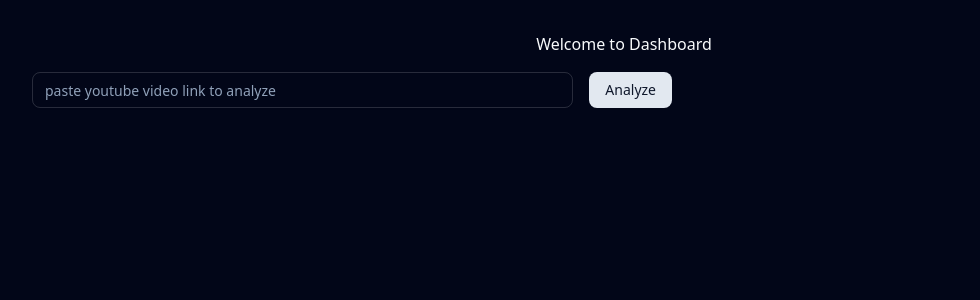
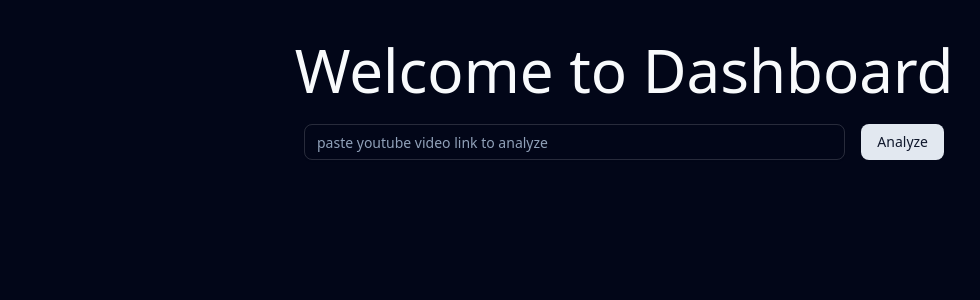
Before and after one commit to omerfcinoglu/sentimentAnalyzer-dashboard, a React (Vite) app in the folder frontend/: page / in a window 1280 px wide. Shown: the top 300 px of the page, without its empty margins (16-996 px from the left). Built offline with nearby package versions, Linux system fonts and the light colour scheme.

Commit message:
Update App.tsx

```diff
--- a/frontend/src/App.tsx
+++ b/frontend/src/App.tsx
@@ -1,12 +1,19 @@
 import './App.css'
 import { Dashboard } from './components/dashboard'
+import { AnalysisTable } from './components/AnalysisHistory/analysisTable'
 
 function App() {
 
   return (
     <div>
-      <h1>Welcome to Dashboard</h1>
-      <Dashboard />
+      <div className="flex flex-col items-center justify-center">
+        <p className='text-6xl p-2'>Welcome to Dashboard</p>
+        <Dashboard />
+      </div>
+      <div className='flex flex-col'>
+        {/* <p className='text-2xl p-2 text-left'>Previous Analysis</p> */}
+        {/* <AnalysisTable /> */}
+      </div>
     </div>
   )
 }
```
